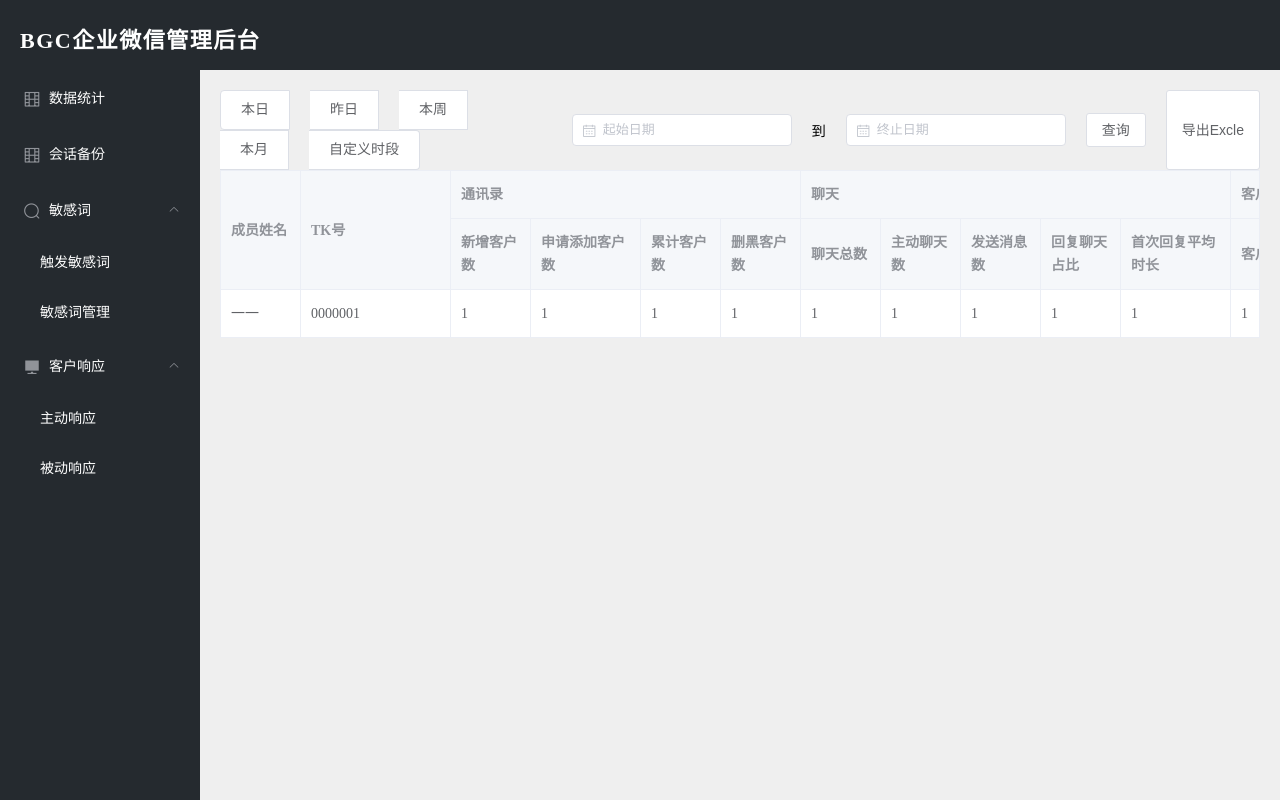
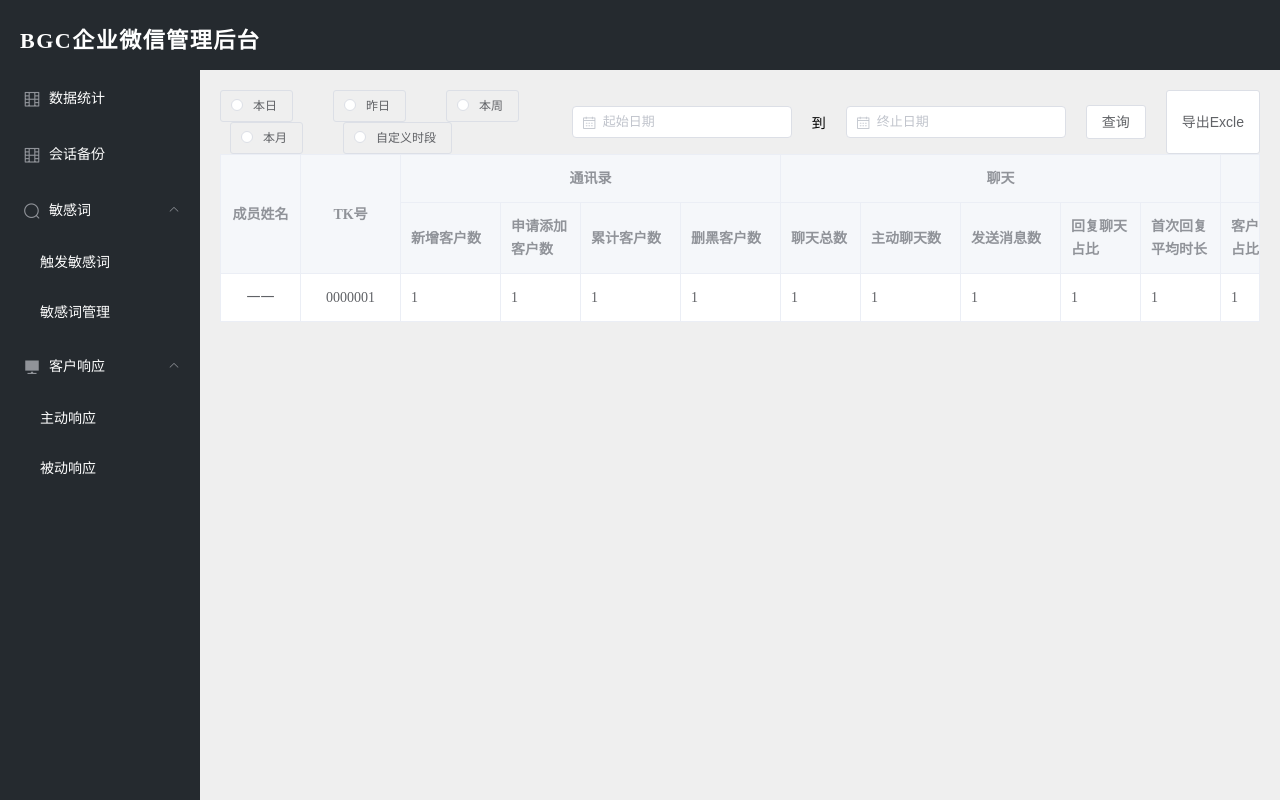
Before and after one commit to liule1001/tkwxsystem, a Vue app: page /dataStatistics in a window 1280 px wide. Built offline with nearby package versions, Linux system fonts and the light colour scheme.

Commit message:
员工备注组件

```diff
--- a/src/views/DataStatistics.vue
+++ b/src/views/DataStatistics.vue
@@ -1,13 +1,20 @@
 <template>
   <div class="about">
     <div class="elRow" style="width: 100%">
-      <el-radio-group v-model="radio1">
-        <el-radio-button label="本日" fill="#14b5b0"></el-radio-button>
-        <el-radio-button label="昨日"></el-radio-button>
+       <el-radio-group v-model="radio1" size="small">
+      <el-radio label="本日" border>本日</el-radio>
+      <el-radio label="昨日" border >昨日</el-radio>
+      <el-radio label="本周" border >本周</el-radio>
+      <el-radio label="本月" border >本月</el-radio>
+      <el-radio label="自定义时段" border >自定义时段</el-radio>
+    </el-radio-group>
+      <!-- <el-radio-group v-model="radio1">
+        <el-radio-button label="本日" border></el-radio-button>
+        <el-radio-button label="昨日" border></el-radio-button>
         <el-radio-button label="本周"></el-radio-button>
         <el-radio-button label="本月"></el-radio-button>
         <el-radio-button label="自定义时段"></el-radio-button>
-      </el-radio-group>
+      </el-radio-group> -->
       <div class="elTime">
         <div class="block">
           <el-date-picker v-model="value1" type="date" placeholder="起始日期" size="small" ></el-date-picker>
@@ -21,25 +28,25 @@
       <el-button size="small">导出Excle</el-button>
     </div>
     <el-table :data="tableData" style="width: 100%">
-      <el-table-column prop="name" label="成员姓名" width="80"></el-table-column>
-      <el-table-column prop="num" label="TK号" width="150"></el-table-column>
-      <el-table-column label="通讯录">
-        <el-table-column prop="newadd" label="新增客户数" width="80"></el-table-column>
-        <el-table-column prop="applyadd" label="申请添加客户数" width="110"></el-table-column>
-        <el-table-column prop="totalcustom" label="累计客户数" width="80"></el-table-column>
-        <el-table-column prop="delcustom" label="删黑客户数" width="80"></el-table-column>
+      <el-table-column prop="name" label="成员姓名" width="80" align="center"></el-table-column>
+      <el-table-column prop="num" label="TK号" width="100" align="center"></el-table-column>
+      <el-table-column label="通讯录" align="center">
+        <el-table-column prop="newadd" label="新增客户数" width="100"></el-table-column>
+        <el-table-column prop="applyadd" label="申请添加客户数" width="auto"></el-table-column>
+        <el-table-column prop="totalcustom" label="累计客户数" width="100"></el-table-column>
+        <el-table-column prop="delcustom" label="删黑客户数" width="100"></el-table-column>
       </el-table-column>
-      <el-table-column label="聊天">
+      <el-table-column label="聊天" align="center">
         <el-table-column prop="checktotal" label="聊天总数" width="80"></el-table-column>
-        <el-table-column prop="checktrig" label="主动聊天数" width="80"></el-table-column>
-        <el-table-column prop="msgtotal" label="发送消息数" width="80"></el-table-column>
-        <el-table-column prop="replyrato" label="回复聊天占比" width="80"></el-table-column>
-        <el-table-column prop="replytime" label="首次回复平均时长" width="110"></el-table-column>
+        <el-table-column prop="checktrig" label="主动聊天数" width="100"></el-table-column>
+        <el-table-column prop="msgtotal" label="发送消息数" width="100"></el-table-column>
+        <el-table-column prop="replyrato" label="回复聊天占比" width="auto"></el-table-column>
+        <el-table-column prop="replytime" label="首次回复平均时长" width="auto"></el-table-column>
       </el-table-column>
-      <el-table-column label="客户">
-        <el-table-column prop="cusreplyratio" label="客户回复占比" width="110"></el-table-column>
-        <el-table-column prop="trigcustom" label="主动响应客户数" width="110"></el-table-column>
-        <el-table-column prop="sensitivecus" label="被动响应客户数" width="110"></el-table-column>
+      <el-table-column label="客户" align="center">
+        <el-table-column prop="cusreplyratio" label="客户回复占比" width="auto"></el-table-column>
+        <el-table-column prop="trigcustom" label="主动响应客户数" width="auto"></el-table-column>
+        <el-table-column prop="sensitivecus" label="被动响应客户数" width="auto"></el-table-column>
       </el-table-column>
     </el-table>
   </div>
@@ -82,9 +89,9 @@ export default {
 .el-button:hover {
   color: #14b5b0 !important;
 }
-.el-radio-button {
-  margin-right: 20px;
-}
+// .el-radio-button {
+//   margin-right: 20px;
+// }
 
 .elRow {
   display: flex;
@@ -95,7 +102,7 @@ export default {
   .elTime {
     display: flex;
     align-items: center;
-    margin-right: 20px;
+    margin:0 20px;
     .block-right {
       margin-right: 20px;
       .el-input__prefix{
--- a/src/views/PassiveResponse.vue
+++ b/src/views/PassiveResponse.vue
@@ -37,7 +37,7 @@
 </template>
 
 
-<style lang="scss" rel="stylesheet/scss">
+<style lang="scss" rel="stylesheet/scss" scoped>
 @import "../assets/scss/sessionBack.scss";
 .staffList, .sessionList{
     .el-submenu__title {
```
Also changed, not shown: src/components/CustomerNotes.vue (added, +24 -0 lines).
